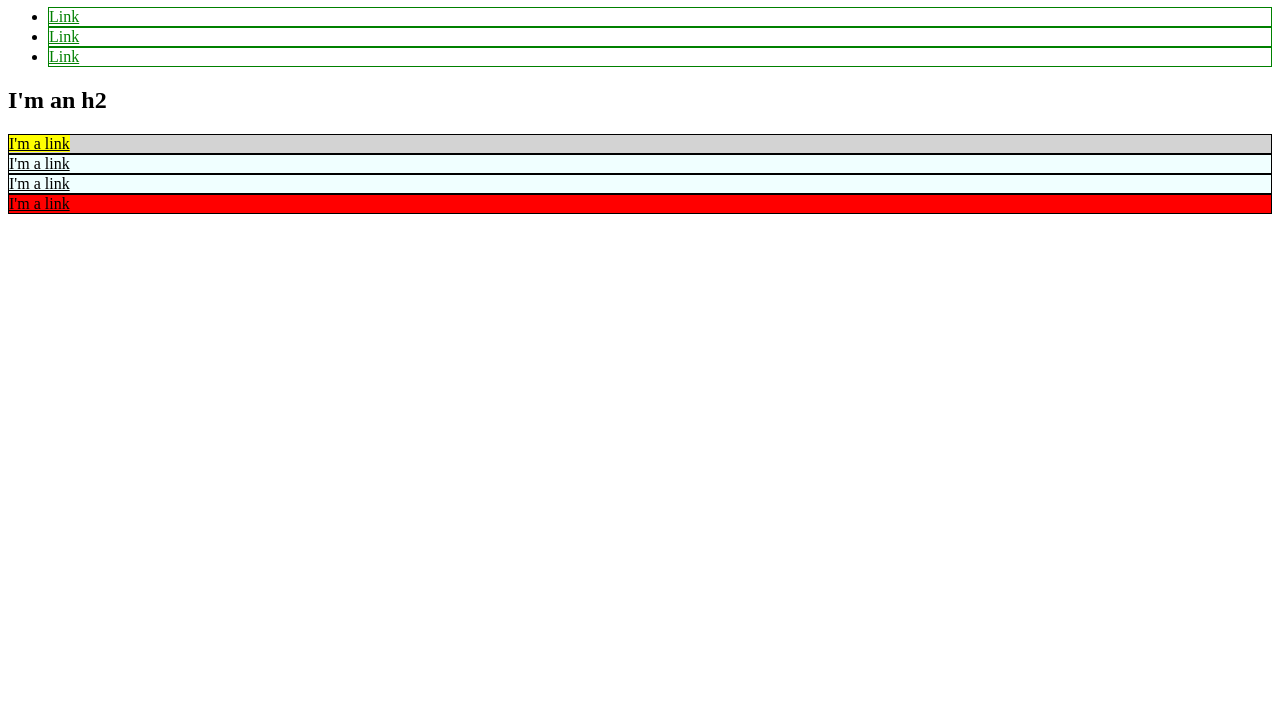
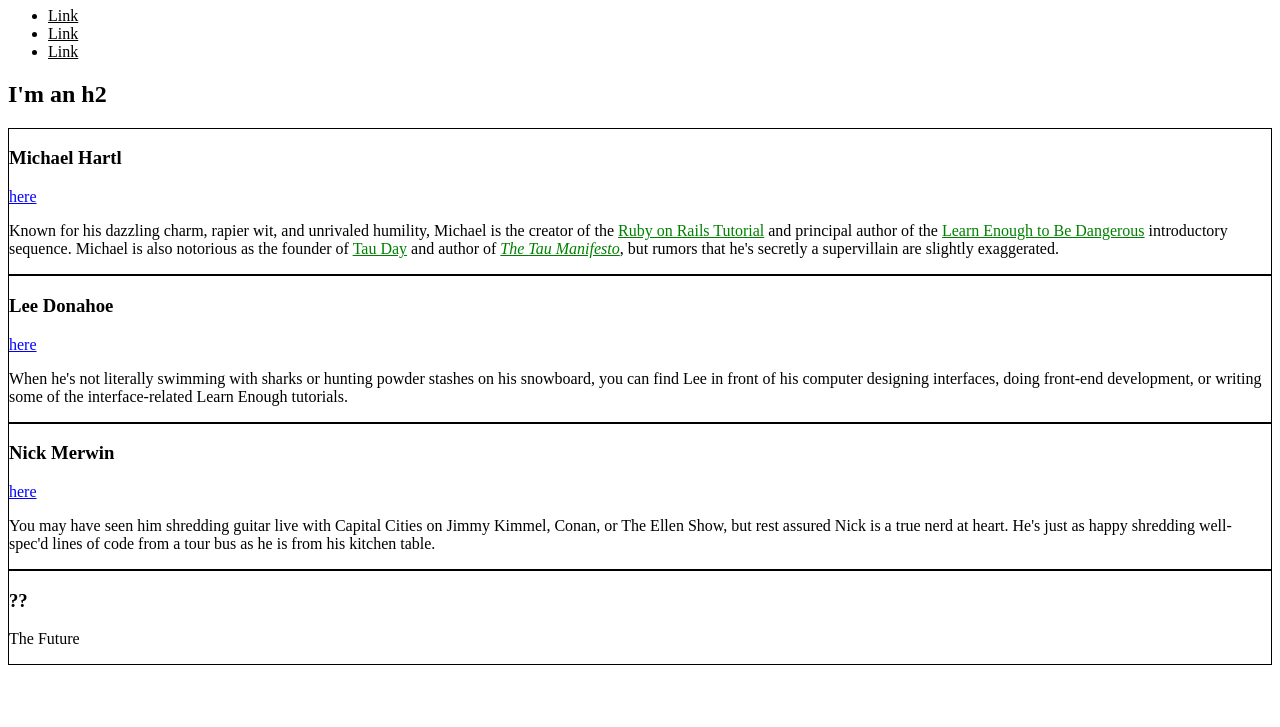
Before and after one commit to crazyhacker101/CSS-Wars, a plain HTML site: page index.html in a window 1280 px wide. Shown: the part 73-800 px from the top of the page. Drawn offline with Linux system fonts and the light colour scheme.

Commit message:
Add classes and follow 3 selector rule

```diff
--- a/index.html
+++ b/index.html
@@ -5,46 +5,30 @@
     <title>Test Page: Don't Panic</title>
     <meta charset="utf-8">
     <style>
+        /* GLOBAL STYLES  */
+
         a {
             color: black;
         }
 
-        li {
-            border: 1px solid green;
+        /* SOCIAL STYLES */
+        .social-link {
+            color: blue;
         }
 
-        li a {
-            color: green;
-        }
-
-        #exec-link {
-            background-color: yellow;
-        }
-
-        #exec-bio {
-            background-color: lightgray;
-        }
-
+        /* BIO STYLES */
         .bio-box {
             border: 1px solid black;
         }
 
-        .bio-color {
-            background-color: azure;
-        }
-
-        .alert {
-            background-color: red;
-        }
-
-        .bio-box a {
-            color: black;
+        .bio-copy a {
+            color: green;
         }
     </style>
 </head>
 
 <body>
-    <h1>I'm an h1</h1>
+    <h1 class="social-link">I'm an h1</h1>
     <ul>
         <li>
             <a href="https://example.com/">Link</a>
@@ -57,17 +41,54 @@
         </li>
     </ul>
     <h2>I'm an h2</h2>
-    <div id="exec-bio" class="bio-box bio-color">
-        <a href="https://example.com/" id="exec-link">I'm a link</a>
+    <div class="bio-box">
+        <h3>Michael Hartl</h3>
+        <a href="https://twitter.com/mhartl" class="social-link">here</a>
+        <div class="bio-copy">
+            <p>
+                Known for his dazzling charm, rapier wit, and unrivaled humility,
+                Michael is the creator of the
+                <a href="https://www.railstutorial.org/">Ruby on Rails
+                    Tutorial</a> and principal author of the
+                <a href="https://learnenough.com/">
+                    Learn Enough to Be Dangerous</a> introductory sequence. Michael
+                is also notorious as the founder of
+                <a href="http://tauday.com/">Tau Day</a> and author of
+                <a href="http://tauday.com/tau-manifesto"><em>The Tau
+                        Manifesto</em></a>, but rumors that he's secretly a supervillain
+                are slightly exaggerated.
+            </p>
+        </div>
     </div>
-    <div class="bio-box bio-color">
-        <a href="https://example.com/">I'm a link</a>
+    <div class="bio-box">
+        <h3>Lee Donahoe</h3>
+        <a href="https://twitter.com/leedonahoe" class="social-link">here</a>
+        <div class="bio-copy">
+            <p>
+                When he's not literally swimming with sharks or hunting powder stashes on
+                his snowboard, you can find Lee in front of his computer designing
+                interfaces, doing front-end development, or writing some of the
+                interface-related Learn Enough tutorials.
+            </p>
+        </div>
     </div>
-    <div class="bio-box bio-color">
-        <a href="https://example.com/">I'm a link</a>
+    <div class="bio-box">
+        <h3>Nick Merwin</h3>
+        <a href="https://twitter.com/nickmerwin" class="social-link">here</a>
+        <div class="bio-copy">
+            <p>
+                You may have seen him shredding guitar live with Capital Cities on Jimmy
+                Kimmel, Conan, or The Ellen Show, but rest assured Nick is a true nerd at
+                heart. He's just as happy shredding well-spec'd lines of code from a tour
+                bus as he is from his kitchen table.
+            </p>
+        </div>
     </div>
-    <div class="bio-box bio-color alert">
-        <a href="https://example.com/">I'm a link</a>
+    <div class="bio-box">
+        <h3>??</h3>
+        <p>
+            The Future
+        </p>
     </div>
 </body>
 
```
